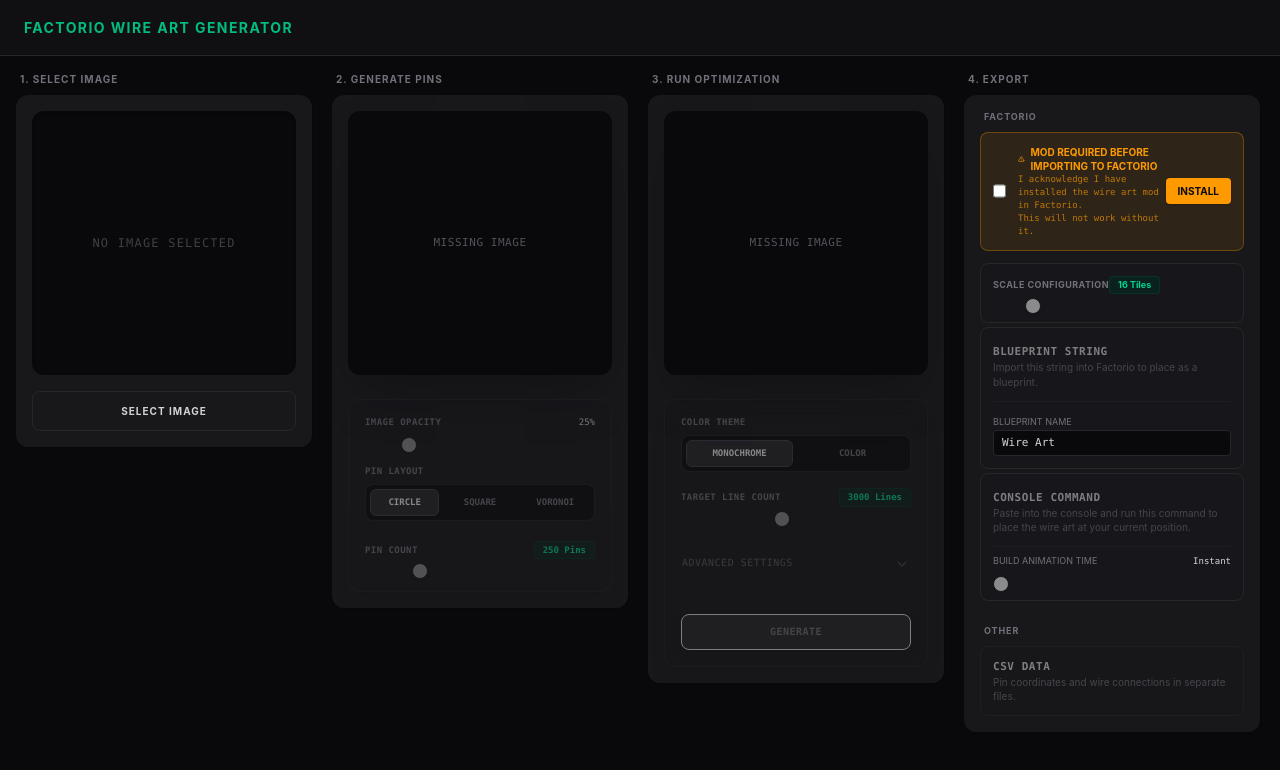
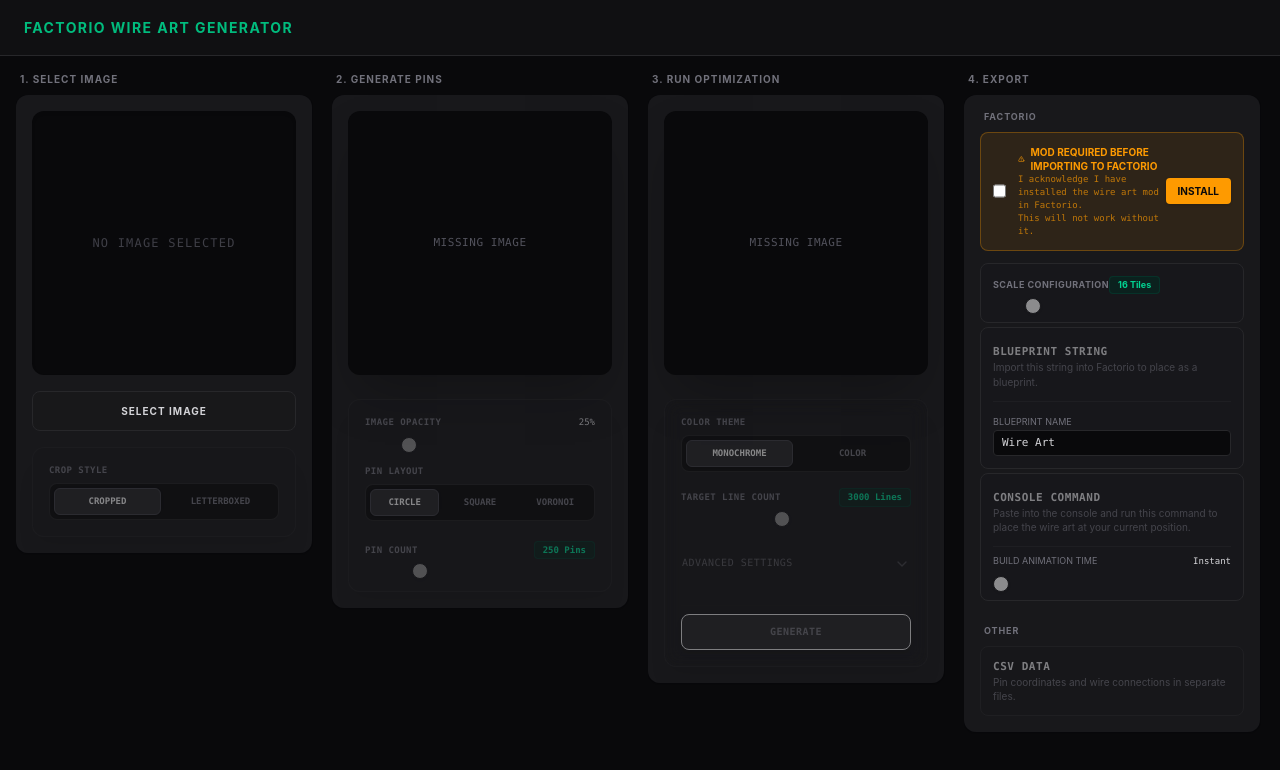
Before and after one commit to alexwittman/Factorio-Wire-Art, a Svelte app: page / in a window 1280 px wide. Shown: the top 770 px of the page. Built offline with nearby package versions, Linux system fonts and the light colour scheme.

Commit message:
:sparkles: Add crop and letterbox image source option

```diff
--- a/src/lib/image_loaders/DefaultImageLoader.ts
+++ b/src/lib/image_loaders/DefaultImageLoader.ts
@@ -1,7 +1,11 @@
 import { IImageLoader } from "./IImageLoader";
 
 export class DefaultImageLoader implements IImageLoader {
-  async load(url: string, size: number): Promise<Float32Array> {
+  async load(
+    url: string,
+    size: number,
+    letterboxed: boolean = false,
+  ): Promise<Float32Array> {
     return new Promise((resolve, reject) => {
       const img = new Image();
       img.crossOrigin = "anonymous";
@@ -13,11 +17,29 @@
         const canvas = new OffscreenCanvas(size, size);
         const ctx = canvas.getContext("2d")!;
 
-        const minEdge = Math.min(img.width, img.height);
-        const left = (img.width - minEdge) / 2;
-        const top = (img.height - minEdge) / 2;
-
-        ctx.drawImage(img, left, top, minEdge, minEdge, 0, 0, size, size);
+        if (!letterboxed) {
+          const minEdge = Math.min(img.width, img.height);
+          const left = (img.width - minEdge) / 2;
+          const top = (img.height - minEdge) / 2;
+          ctx.drawImage(img, left, top, minEdge, minEdge, 0, 0, size, size);
+        } else {
+          const ratio = Math.min(size / img.width, size / img.height);
+          const newWidth = img.width * ratio;
+          const newHeight = img.height * ratio;
+          const x = (size - newWidth) / 2;
+          const y = (size - newHeight) / 2;
+          ctx.drawImage(
+            img,
+            0,
+            0,
+            img.width,
+            img.height,
+            x,
+            y,
+            newWidth,
+            newHeight,
+          );
+        }
 
         const imageData = ctx.getImageData(0, 0, size, size);
         const rawData = imageData.data;
--- a/src/routes/Stage1_Source.svelte
+++ b/src/routes/Stage1_Source.svelte
@@ -14,10 +14,6 @@
 
     pipeline.setImageUrl(imageUrl);
   }
-
-  // TODO: Add basic photo manipulation here
-  // - Letterbox vs Crop
-  // - Brightness Slider
 </script>
 
 <div class="flex flex-col gap-4 w-full max-w-md">
@@ -28,7 +24,9 @@
       <img
         src={pipeline.imageUrl}
         alt="Source target preview"
-        class="w-full h-full object-cover"
+        class="w-full h-full {pipeline.isLetterboxed
+          ? 'object-contain'
+          : 'object-cover'}"
       />
     {:else}
       <div class="text-zinc-700 text-xs font-mono uppercase tracking-widest">
@@ -51,4 +49,38 @@
       onchange={handleImageSelection}
     />
   </label>
+
+  <div
+    class="relative flex flex-col gap-4 w-full bg-zinc-900/20 border border-zinc-800/60 rounded-xl p-4 font-mono shadow-xl transition-opacity {!pipeline.imageUrl
+      ? 'opacity-50'
+      : 'opacity-100'}"
+  >
+    <div class="space-y-1.5">
+      <span
+        class="text-[9px] uppercase text-zinc-500 tracking-wider font-bold block"
+        >Crop Style</span
+      >
+      <div
+        class="grid grid-cols-2 gap-1.5 bg-zinc-950 p-1 rounded-lg border border-zinc-800/80"
+      >
+        {#each [{ letterboxed: false, name: "Cropped" }, { letterboxed: true, name: "Letterboxed" }] as type}
+          <button
+            type="button"
+            data-testid={`crop-style-${type.letterboxed}`}
+            onclick={() => (pipeline.isLetterboxed = type.letterboxed)}
+            disabled={pipeline.isProcessingPins || pipeline.isProcessingThreads}
+            class="py-1.5 rounded-md text-[9px] font-bold uppercase transition-all flex items-center justify-center gap-1 {pipeline.isLetterboxed ===
+            type.letterboxed
+              ? 'bg-zinc-800 text-zinc-100 shadow-sm border border-zinc-700'
+              : 'text-zinc-500 hover:text-zinc-300'} {pipeline.isProcessingPins ||
+            pipeline.isProcessingThreads
+              ? 'cursor-not-allowed'
+              : ''}"
+          >
+            {type.name}
+          </button>
+        {/each}
+      </div>
+    </div>
+  </div>
 </div>
--- a/src/routes/Stage2_Pins.svelte
+++ b/src/routes/Stage2_Pins.svelte
@@ -62,7 +62,9 @@
         src={pipeline.imageUrl}
         alt="Tracing alignment guide"
         style="opacity: {imageOpacity};"
-        class="absolute inset-0 w-full h-full object-cover pointer-events-none select-none transition-opacity duration-150"
+        class="absolute inset-0 w-full h-full pointer-events-none select-none transition-opacity duration-150 {pipeline.isLetterboxed
+          ? 'object-contain'
+          : 'object-cover'}"
       />
       {#if pipeline.pinLayout}
         <svg
--- a/src/state/pipelineState.svelte.ts
+++ b/src/state/pipelineState.svelte.ts
@@ -31,6 +31,7 @@
 class UnifiedOrchestratorState {
   imageUrl = $state("");
   imageSize = 1001;
+  isLetterboxed = $state(false);
 
   latestRequestId = 0;
   isProcessingPins = $state(false);
@@ -73,6 +74,7 @@
         let image = await new DefaultImageLoader().load(
           this.imageUrl,
           this.imageSize,
+          this.isLetterboxed,
         );
         image = new GreyscaleImageProcessor().process(image);
         return new VoronoiPinGenerator(
@@ -199,7 +201,7 @@
     });
 
     new DefaultImageLoader()
-      .load(this.imageUrl, this.imageSize)
+      .load(this.imageUrl, this.imageSize, this.isLetterboxed)
       .then((originalImage) => {
         workerConfigs.forEach((config) => {
           let image: Float32Array = originalImage.slice();
```
